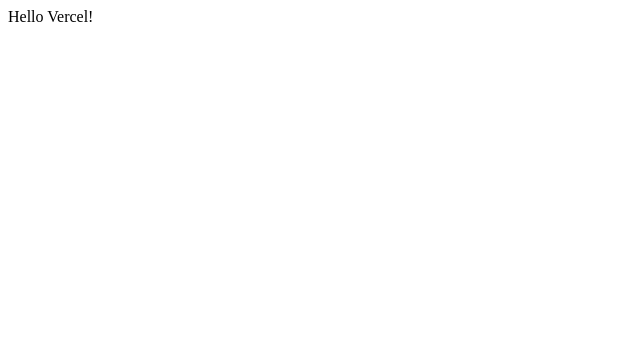
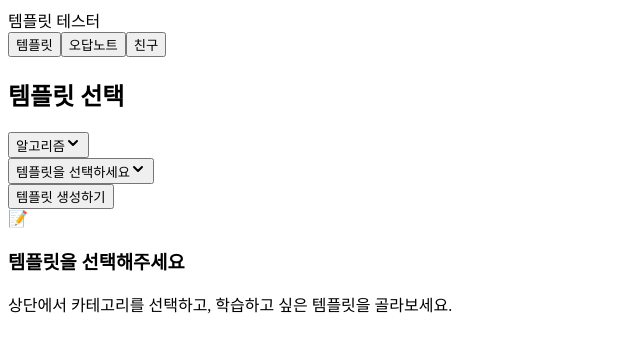
Before and after one commit to qlalfdmlghk1/Template-Tester, a React (Vite) app: page / in a window 1280 px wide. Shown: the top 352 px of the page, without its empty margins (0-640 px from the left). Built offline with nearby package versions, Linux system fonts and the light colour scheme.

Commit message:
Hotfix: 배포 렌더링 오류 수정

```diff
--- a/src/main.tsx
+++ b/src/main.tsx
@@ -1,8 +1,16 @@
-import { StrictMode } from "react";
+import { StrictMode, Suspense } from "react";
 import { createRoot } from "react-dom/client";
+import { BrowserRouter, useRoutes } from "react-router-dom";
+import routes from "~react-pages";
+
+function App() {
+  return <Suspense fallback={<div>Loading...</div>}>{useRoutes(routes)}</Suspense>;
+}
 
 createRoot(document.getElementById("root")!).render(
   <StrictMode>
-    <div>Hello Vercel!</div>
+    <BrowserRouter>
+      <App />
+    </BrowserRouter>
   </StrictMode>,
 );
```
